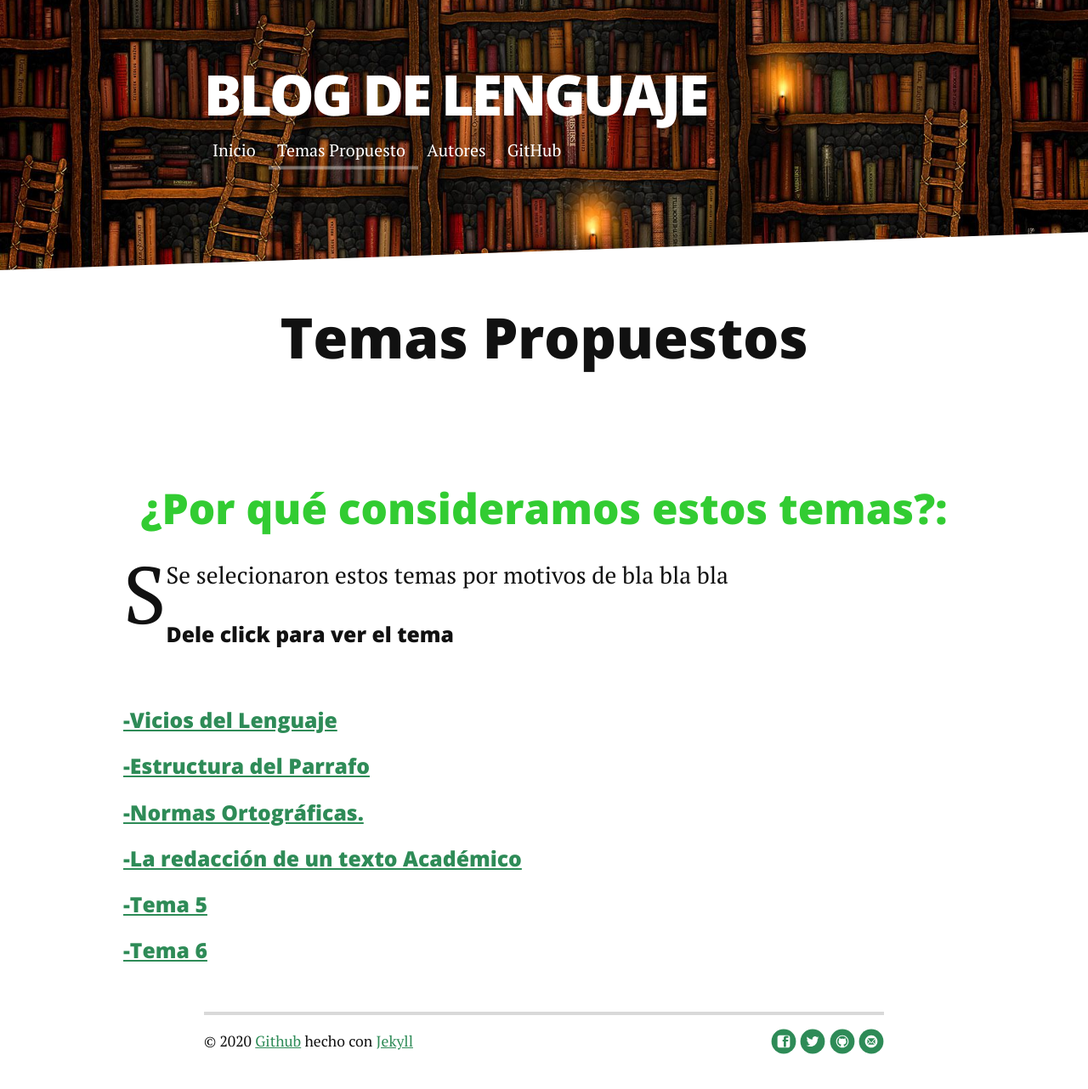
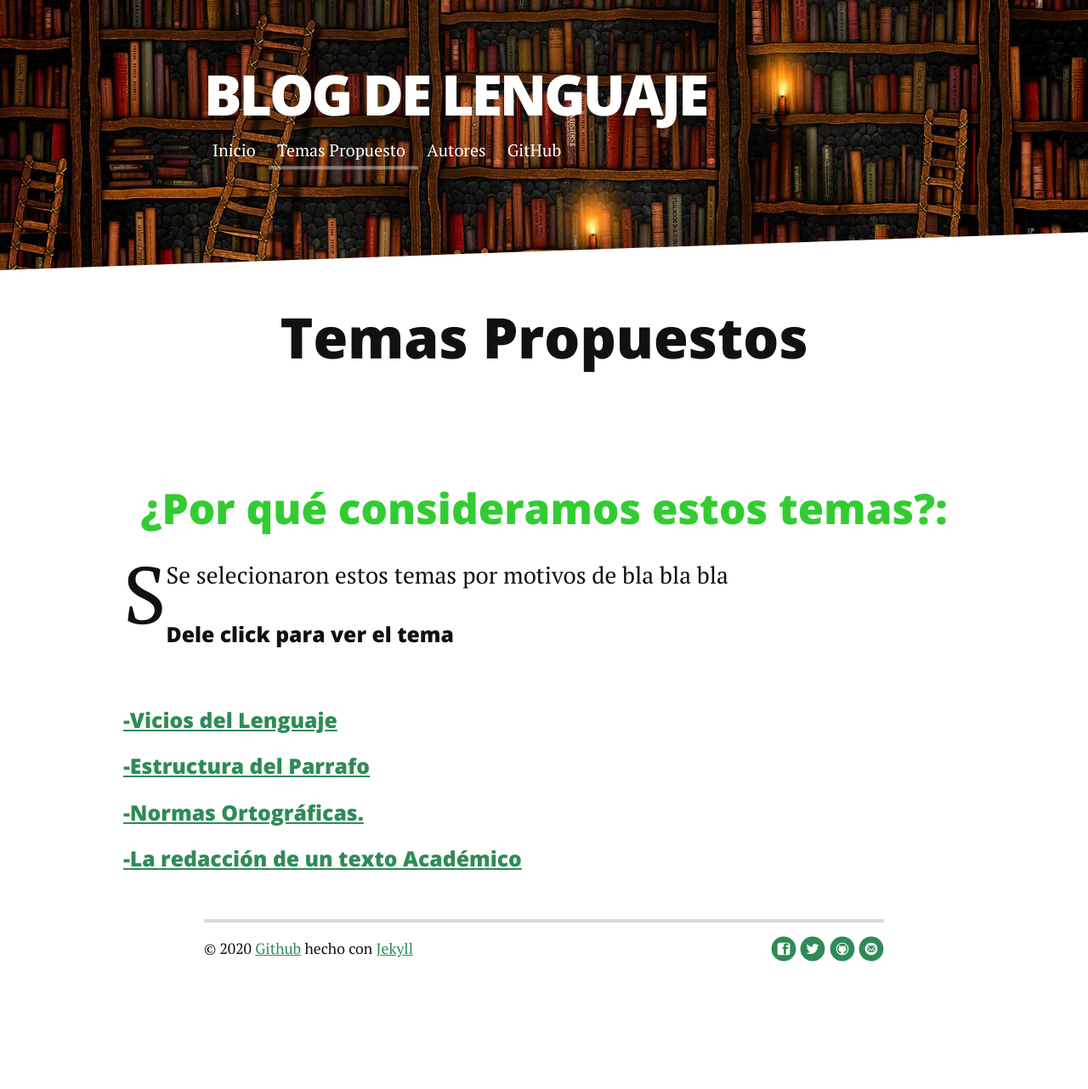
Before and after one commit to BlogdeLenguaje/BlogdeLenguaje.github.io, a Jekyll site: the page built from about.md, in a window 1280 px wide. Shown: the whole page at 85% size. Built offline with Jekyll 4.4.1, drawn with Linux system fonts in a browser that asks for light colours; nearby versions of some CDN libraries; after the commit the page ends 1174 px from its top, so only the background shows below that.

Commit message:
Update about.md

```diff
--- a/about.md
+++ b/about.md
@@ -28,5 +28,3 @@ title: Temas propuestos
   <h4><a href="https://blogdelenguaje.github.io/blog/EstructuradelParrafo/">-Estructura del Parrafo</a><br></h4>
   <h4><a href="https://blogdelenguaje.github.io/blog/NormasOrtografica/">-Normas Ortográficas.</a><br></h4>
   <h4><a href="https://blogdelenguaje.github.io/blog/RedacciondeuntextoAcademico/">-La redacción de un texto Académico</a><br></h4>
-  <h4><a href="https://blogdelenguaje.github.io/blog/tema5/">-Tema 5</a><br></h4>
-  <h4><a href="https://blogdelenguaje.github.io/blog/tema6/">-Tema 6</a><br></h4>
```
